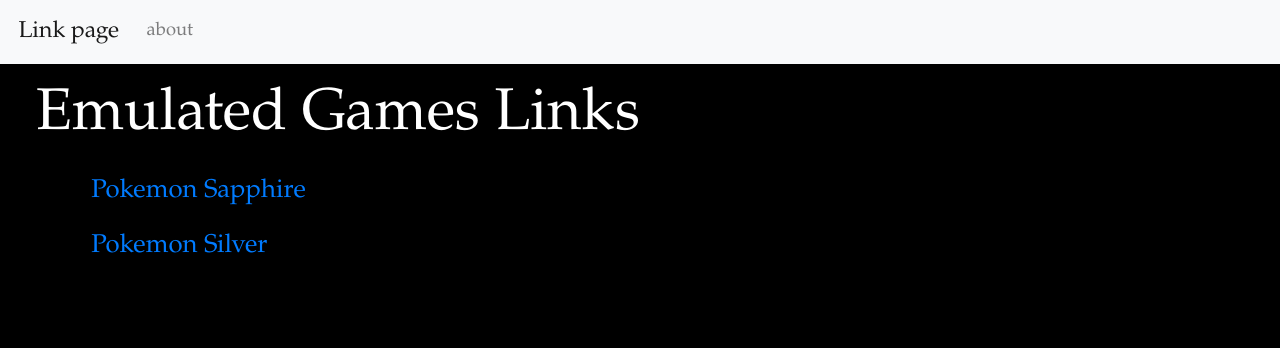
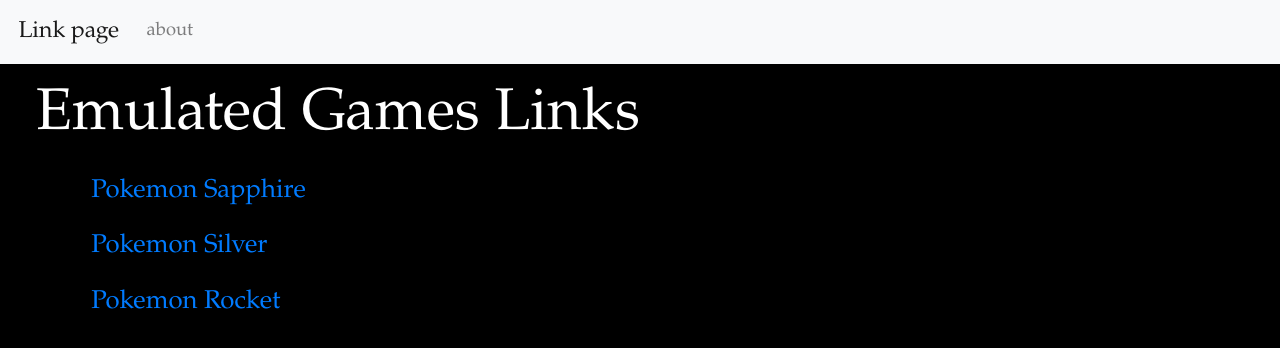
Before and after one commit to CarterDemon09/emuhub, a plain HTML site: page index.html in a window 1280 px wide. Drawn offline with nearby package versions, Linux system fonts and the light colour scheme.

Commit message:
Update index.html

```diff
--- a/index.html
+++ b/index.html
@@ -20,5 +20,6 @@
      <h1>Emulated Games Links</h1>
   <p> <a href="https://carterdemon09.github.io/Pokemon-Sapphire">Pokemon Sapphire</a> </p>
   <p> <a href="https://carterdemon09.github.io/Pokemon-SIlver">Pokemon Silver</a></p>
+  <p> <a href="https://carterdemon09.github.io/Pokemon-Rocket/">Pokemon Rocket</a></p>
  </div>
 </Body>
```
